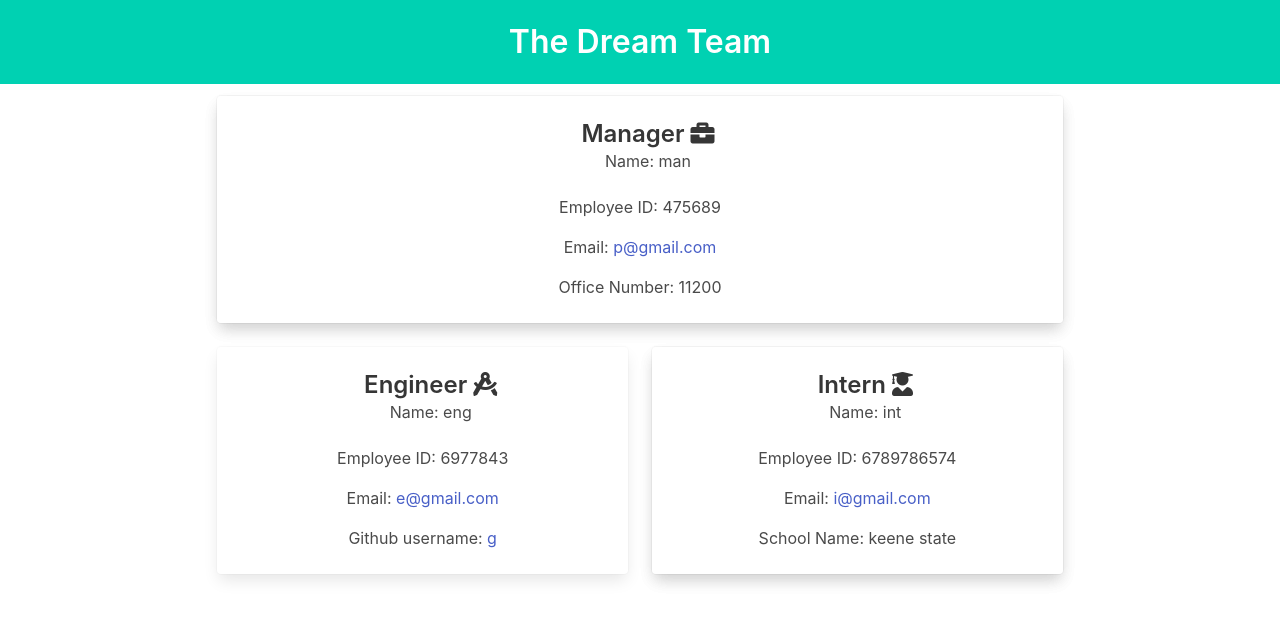
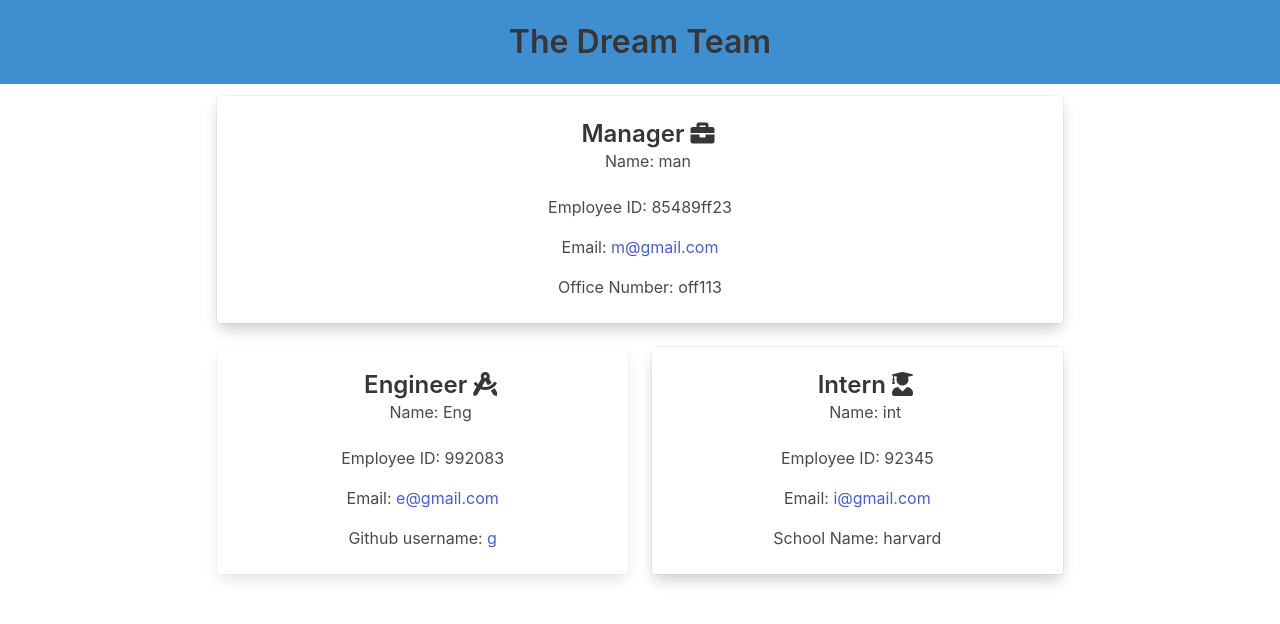
Before and after one commit to pfdemarco/Team-Profile-Generator, a website: page main.html in a window 1280 px wide. Drawn offline with nearby package versions, Linux system fonts and the light colour scheme.

Commit message:
added tests made html css look good

```diff
--- a/main.html
+++ b/main.html
@@ -11,9 +11,9 @@
   </head>
 
   <body>
-    <section class="hero is-small is-primary mb-3">
+    <section class="hero is-small is-info mb-3">
       <div class="hero-body">
-        <h1 class="title has-text-centered">
+        <h1 class="title has-text-centered has-text-grey-darker">
           The Dream Team
         </h1>
       </div>
@@ -37,9 +37,9 @@
     </div>
 
     <div class="content">
-      <p>Employee ID: 475689</p>
-      <p>Email: <a target="_blank" href="mailto:p@gmail.com">p@gmail.com</a></p>
-      <p>Office Number: 11200</p>
+      <p>Employee ID: 85489ff23</p>
+      <p>Email: <a target="_blank" href="mailto:m@gmail.com">m@gmail.com</a></p>
+      <p>Office Number: off113</p>
     </div>
   </div>
   </div>
@@ -57,12 +57,12 @@
       </div>
       <div class="media-content">
         <p class="title is-4">Engineer <i class="fas fa-drafting-compass"></i></p>
-        <p class="subtitle is-6">Name: eng</p>
+        <p class="subtitle is-6">Name: Eng</p>
       </div>
     </div>
 
     <div class="content">
-      <p>Employee ID: 6977843</p>
+      <p>Employee ID: 992083</p>
       <p>Email: <a target="_blank" href="mailto:e@gmail.com">e@gmail.com</a></p>
       <p>Github username: <a target="_blank" href="https://github.com/g">g</a></p>
     </div>
@@ -86,9 +86,9 @@
     </div>
 
     <div class="content">
-      <p>Employee ID: 6789786574</p>
+      <p>Employee ID: 92345</p>
       <p>Email: <a target="_blank" href="mailto:i@gmail.com">i@gmail.com</a></p>
-      <p>School Name: keene state</p>
+      <p>School Name: harvard</p>
     </div>
   </div>
   </div>
--- a/package.json
+++ b/package.json
@@ -4,7 +4,7 @@
   "description": "Make a command line tool that takes user input for team members and creates html pages based on that info",
   "main": "index.js",
   "scripts": {
-    "test": "echo \"Error: no test specified\" && exit 1"
+    "test": "jest"
   },
   "repository": {
     "type": "git",
@@ -18,5 +18,8 @@
   "homepage": "https://github.com/pfdemarco/Team-Profile-Generator#readme",
   "dependencies": {
     "inquirer": "^7.3.3"
+  },
+  "devDependencies": {
+    "jest": "^26.6.3"
   }
 }
```
Also changed, not shown: __tests__/Employee.test.js (+20 -0 lines), __tests__/Engineer.test.js (+17 -0 lines), __tests__/Intern.test.js (+17 -0 lines), __tests__/Manager.test.js (+17 -0 lines), index.js (+13 -7 lines), jest.config.js (added, +194 -0 lines), 1 other file.
